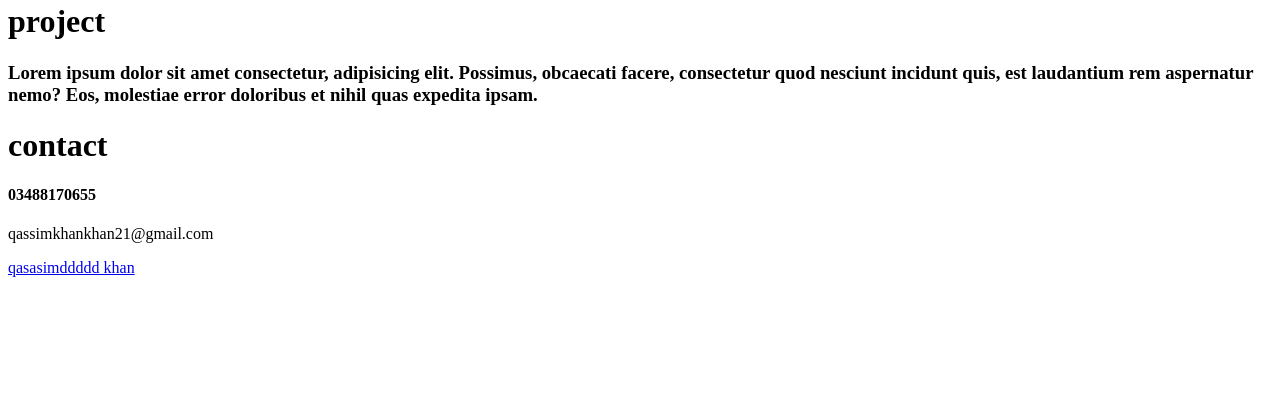
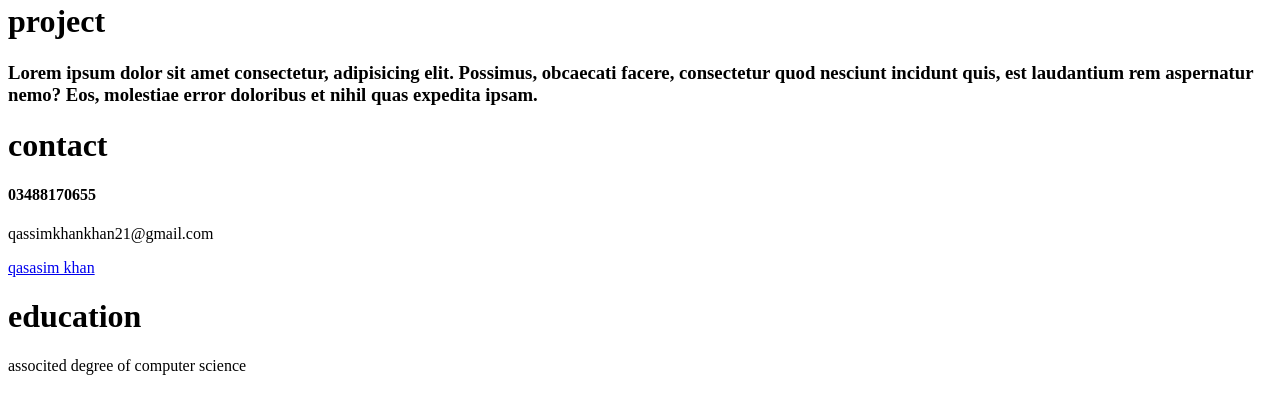
Before and after one commit to qassimkhan/web-developmen, a plain HTML site: page web.html in a window 1280 px wide. Shown: the part 230-644 px from the top of the page. Drawn offline with Linux system fonts and the light colour scheme.

Commit message:
add education

```diff
--- a/web.html
+++ b/web.html
@@ -12,6 +12,8 @@
     <h1>contact</h1>
     <h4>03488170655</h4>
     <p>qassimkhankhan21@gmail.com</p>
-    <a href="https://github.com/qassimkhan/web-developmen">qasasimddddd khan</a>
+    <a href="https://github.com/qassimkhan/web-developmen">qasasim khan</a>
+    <h1>education</h1>
+    <p>associted degree of computer science</p>
 </body>
 </html>
```
